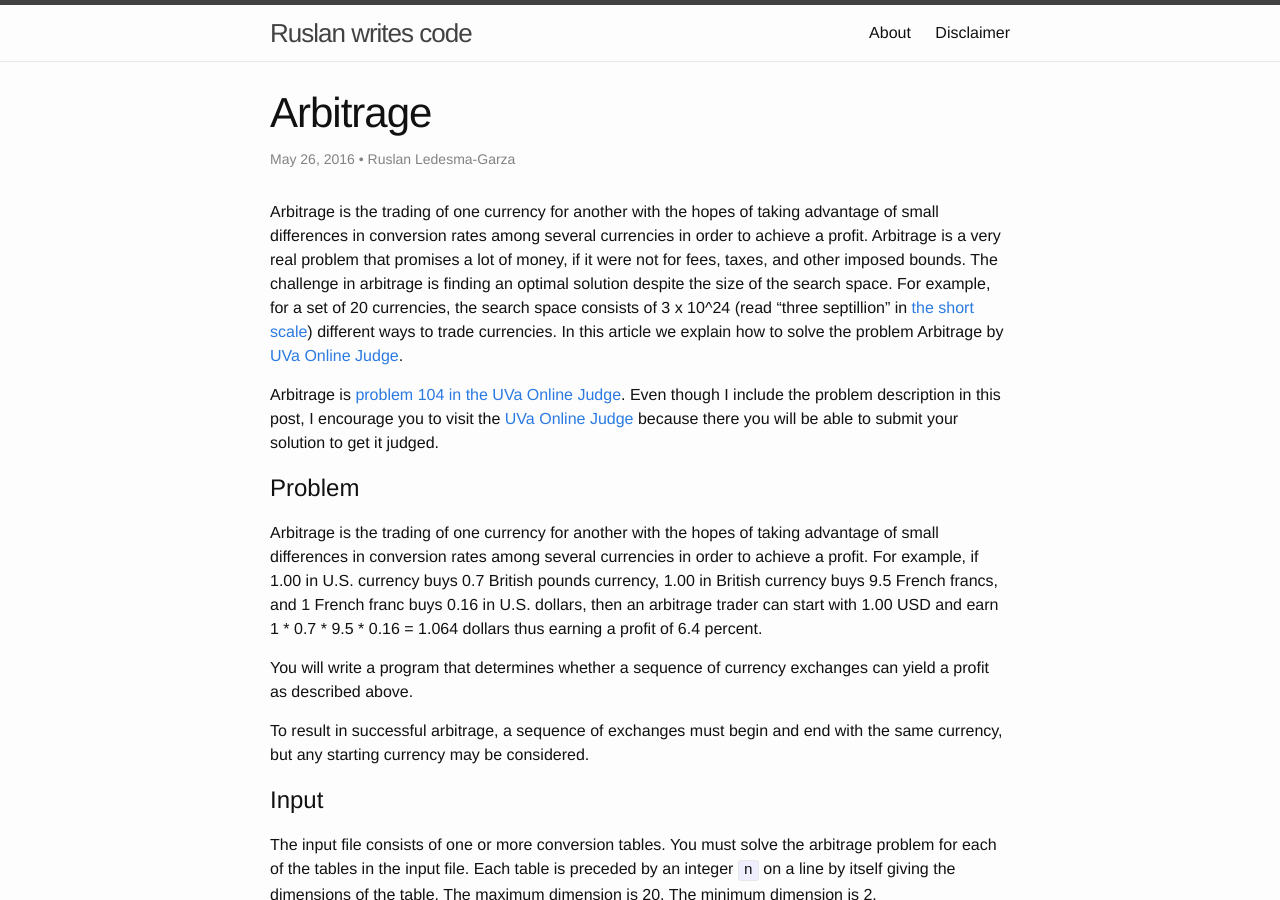
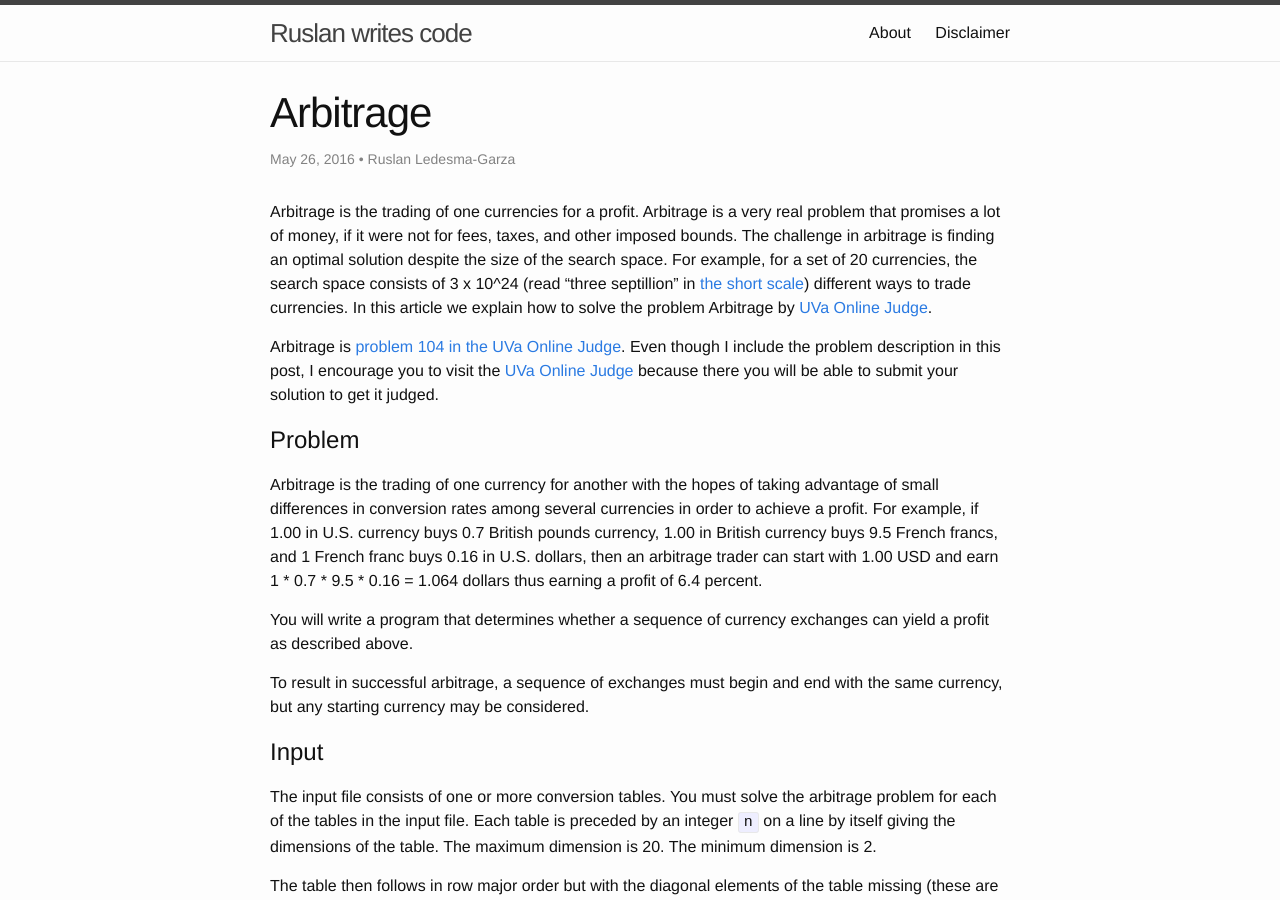
Before and after one commit to mrrusof/mrrusof.github.io, a Jekyll site: the page built from _posts/2016-05-26-arbitrage.markdown, in a window 1280 px wide and 900 px high. Built offline with Jekyll 4.4.1, drawn with Linux system fonts in a browser that asks for light colours; comment, search, counter and statistics services are not loaded.

Commit message:
Write concise intro to 104.

```diff
--- a/_posts/2016-05-26-arbitrage.markdown
+++ b/_posts/2016-05-26-arbitrage.markdown
@@ -6,9 +6,7 @@ author: Ruslan Ledesma-Garza
 summary: Do you want to make easy money? Maybe currency trading is what you are looking for.
 ---
 
-Arbitrage is the trading of one currency for another with the hopes of
-taking advantage of small differences in conversion rates among
-several currencies in order to achieve a profit.
+Arbitrage is the trading of one currencies for a profit.
 Arbitrage is a very real problem that promises a lot of money, if it were not for fees, taxes, and other imposed bounds.
 The challenge in arbitrage is finding an optimal solution despite the size of the search space.
 For example, for a set of 20 currencies, the search space consists of 3 x 10^24 (read "three septillion" in [the short scale](https://en.wikipedia.org/wiki/Orders_of_magnitude_(numbers)#1024)) different ways to trade currencies.
```
